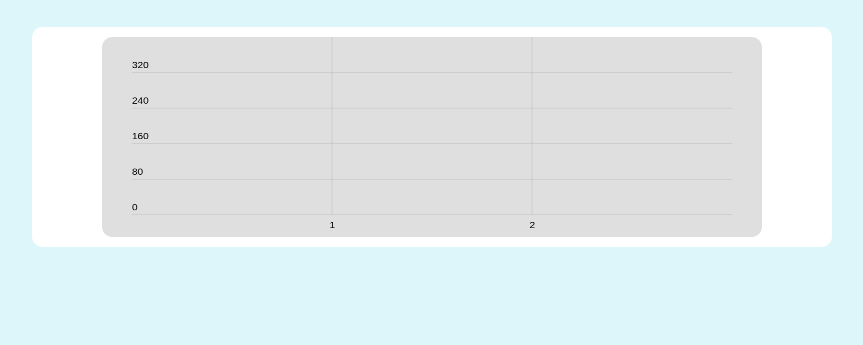
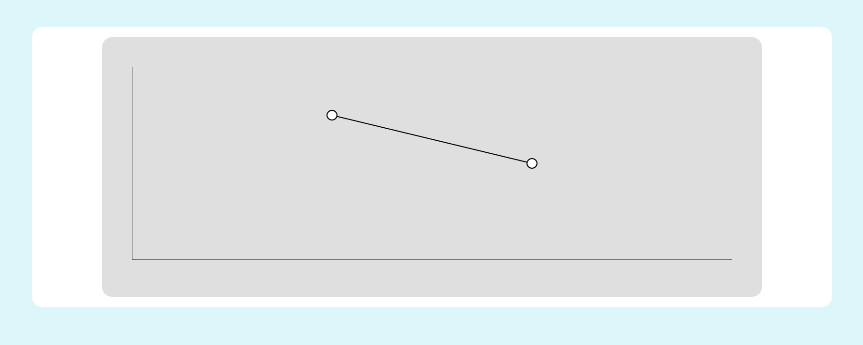
Before and after one commit to easterling94/canvas_charts, a website built with webpack: page dest/index.html in a window 1280 px wide. Shown: the part 159-504 px from the top of the page, without its empty margins (208-1071 px from the left). Built offline with nearby package versions, Linux system fonts and the light colour scheme.

Commit message:
dotted added, removed axis lines

```diff
--- a/src/assets/styles.scss
+++ b/src/assets/styles.scss
@@ -35,5 +35,5 @@ body {
 canvas {
   background-color: rgb(224, 223, 223);
   border-radius: 10px;
-  padding: 0px 30px;
+  padding: 30px 30px;
 }
--- a/src/axis-logic.ts
+++ b/src/axis-logic.ts
@@ -4,11 +4,9 @@ import { ctx } from './index';
 export function createAxisLinesY() {
   ctx.beginPath();
   ctx.lineWidth = 1;
-  ctx.font = 'normal 20px Arial'
-  ctx.strokeStyle = '#bbb'
+  ctx.strokeStyle = '#000000'
   for (let i = 1; i < AXIS_LINES_Y + 1; i++) {
     const y = STEP_AXIS_LINES_Y * i;
-    ctx.fillText((DPI_HEIGHT - y).toString(), 0, y - 10)
     ctx.moveTo(0, y);
     ctx.lineTo(DPI_WIDTH, y);
   }
@@ -16,17 +14,13 @@ export function createAxisLinesY() {
   ctx.closePath();
 }
 
-export function createAxisLinesX(labelsAxisX: Array<number>) {
+export function createAxisLinesX() {
   ctx.beginPath();
   ctx.lineWidth = 1;
   ctx.font = 'normal 20px Arial'
-  ctx.strokeStyle = '#bbb'
-  for (let i = 1; i < labelsAxisX.length + 1; i++) {
-    const x = DPI_WIDTH / (labelsAxisX.length + 1) * i;
-    ctx.fillText(labelsAxisX[i - 1].toString(), x - 5, DPI_HEIGHT + 30)
-    ctx.moveTo(x, 0);
-    ctx.lineTo(x, DPI_HEIGHT);
-  }
+  ctx.strokeStyle = '#000000'
+  ctx.moveTo(0, 0);
+  ctx.lineTo(0, DPI_HEIGHT);
   ctx.stroke();
   ctx.closePath();
 }
--- a/src/consts.ts
+++ b/src/consts.ts
@@ -4,11 +4,30 @@ export const HEIGHT = 200;
 export const DPI_WIDTH = WIDTH * 2;
 export const DPI_HEIGHT = HEIGHT * 2;
 
-export const PADDING = 50;
+export const PADDING = 15;
 
-export const AXIS_LINES_Y = 5;
+export const AXIS_LINES_Y = 1;
 export const STEP_AXIS_LINES_Y = DPI_HEIGHT / AXIS_LINES_Y
 
 export const RANDOM_MIN = 2;
 export const RANDOM_MAX = 10;
 export const TRAVEL_STEP = 20;
+
+export const SQUEEZE_Y_COEFF = 0.9; // like in %
+
+export const STARTING_DOTS_INITIAL = [
+  {
+    name: 1,
+    coordinates: {
+      x: 400,
+      y: 300,
+      }
+  },
+  {
+    name: 2,
+    coordinates: {
+      x: 800,
+      y: 200,
+      }
+  }
+]
--- a/src/dots-logic.ts
+++ b/src/dots-logic.ts
@@ -1,4 +1,5 @@
-import { RANDOM_MAX, RANDOM_MIN } from './consts';
+import { RANDOM_MAX, RANDOM_MIN, DPI_HEIGHT, SQUEEZE_Y_COEFF } from './consts';
+import { ctx } from './index';
 
 export interface IDotToPlot {
   name: number,
@@ -32,11 +33,24 @@ export const prepareDots = (canvasWidth: number, canvasHeight: number) => {
     const coordinateX = Math.floor(canvasWidth * (1 + dotsArr[i].coordinates.x) / (dotsArr.length + 1));
     const randomY = Math.random();
     const randomYDir = Math.floor(Math.random() * 2);
-    const coordinateY = Math.floor(canvasHeight / 2 * (randomYDir === 1 ? (1 + randomY) : (1 - randomY)));
+    const coordinateY = Math.floor((canvasHeight * SQUEEZE_Y_COEFF) / 2 * (randomYDir === 1 ? (1 + randomY) : (1 - randomY)));
     const dotToDraw: IDotToPlot = dotsArr[i];
     dotToDraw.coordinates.x = coordinateX;
-    dotToDraw.coordinates.y = coordinateY;
+    dotToDraw.coordinates.y = coordinateY ;
     preparedDots.push(dotToDraw);
   }
   return preparedDots;
 }
+
+export const drawDots = (array: Array<IDotToPlot>) => {
+
+  for (let i = 0; i < array.length; i++) {
+    ctx.beginPath();
+    ctx.strokeStyle = '#000000'
+    ctx.arc(array[i].coordinates.x, DPI_HEIGHT - array[i].coordinates.y!, 10, 0, 2 * Math.PI);
+    ctx.fillStyle = "#ffffff";
+    ctx.fill();
+    ctx.stroke();
+  }
+
+}
--- a/src/index.ts
+++ b/src/index.ts
@@ -1,6 +1,6 @@
-import { IDotToPlot, prepareDots } from './dots-logic';
+import { IDotToPlot, prepareDots, drawDots } from './dots-logic';
 import './assets/styles.scss';
-import { WIDTH, HEIGHT, DPI_WIDTH, DPI_HEIGHT, PADDING } from './consts';
+import { WIDTH, HEIGHT, DPI_WIDTH, DPI_HEIGHT, PADDING, STARTING_DOTS_INITIAL } from './consts';
 import { createAxisLinesX, createAxisLinesY } from './axis-logic';
 import { travelDotsCalculation } from './travel-logic';
 
@@ -13,36 +13,21 @@ chart.style.height = HEIGHT + 'px';
 chart.width = DPI_WIDTH;
 chart.height = DPI_HEIGHT + PADDING;
 
-let STARTING_DOTS: Array<IDotToPlot> = [
-  {
-    name: 1,
-    coordinates: {
-      x: 0,
-      y: 0,
-      }
-  },
-  {
-    name: 2,
-    coordinates: {
-      x: 0,
-      y: 0,
-      }
-  }
-]
+let STARTING_DOTS:Array<IDotToPlot> = STARTING_DOTS_INITIAL;
 
 const createChart = async (dotsToDraw: Array<IDotToPlot>) => {
   ctx.clearRect(0,0,DPI_WIDTH + PADDING, DPI_HEIGHT + PADDING);
-  const labelsAxisX = dotsToDraw.map(dot => dot.name)
   createAxisLinesY();
-  createAxisLinesX(labelsAxisX)
+  createAxisLinesX();
   ctx.beginPath();
-  ctx.lineWidth = 4;
-  ctx.strokeStyle = '#ff0000'
+  ctx.lineWidth = 2;
+  ctx.strokeStyle = '#000000'
   for(let i = 0; i < dotsToDraw.length; i++) {
     ctx.lineTo(dotsToDraw[i].coordinates.x, DPI_HEIGHT - dotsToDraw[i].coordinates.y!)
   }
   ctx.stroke();
   ctx.closePath()
+  drawDots(dotsToDraw);
 }
 
 async function generateChart() {
```
Also changed, not shown: dest/bundle.js.
